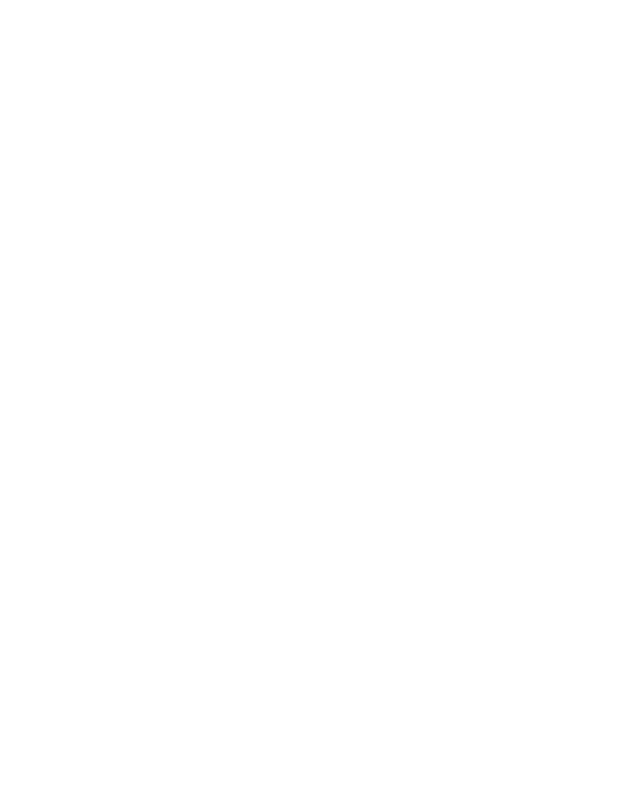
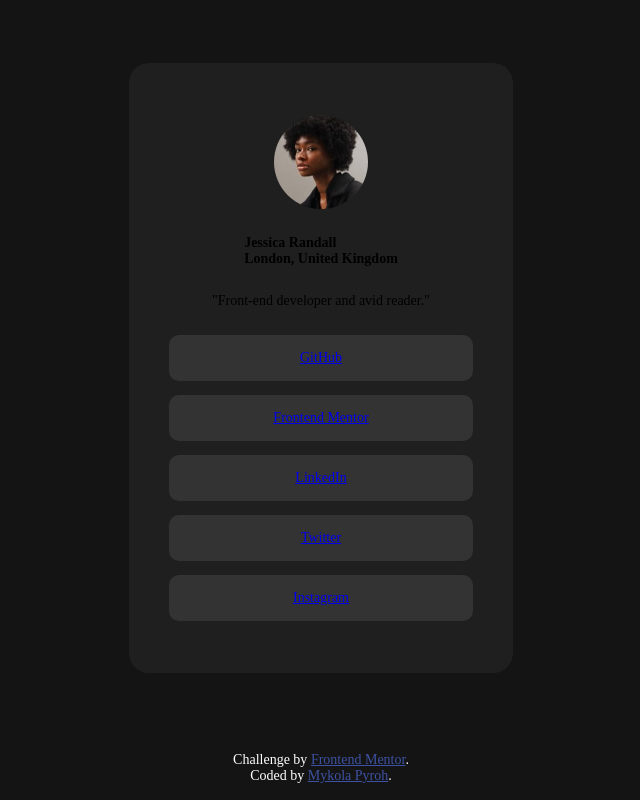
Before and after one commit to mykola-pyroh/social-links-profile, a plain HTML site: page index.html in a window 1280 px wide. Shown: the whole page, without its empty margins (319-959 px from the left). Drawn offline with Linux system fonts and the light colour scheme.

Commit message:
Added content and some styles

```diff
--- a/index.html
+++ b/index.html
@@ -7,6 +7,28 @@
     <link rel="stylesheet" href="styles.css">
 </head>
 <body>
-
+    <main>
+        <article class="profile-container">
+            <section class="profile-container__user-profile">
+                <img src="./src/img/avatar-jessica.jpeg" alt="Jessica's photo" class="user-profile__profile-photo">
+                <section class="user-profile__user-info">
+                    <h1>Jessica Randall</h1>
+                    <h2>London, United Kingdom</h2>
+                </section>
+                <p class="user-profile__user-position">"Front-end developer and avid reader."</p>
+            </section>
+            <section class="profile-container__links-container">
+                <a href="#" class="links-container__link-item">GitHub</a>
+                <a href="#" class="links-container__link-item">Frontend Mentor</a>
+                <a href="#" class="links-container__link-item">LinkedIn</a>
+                <a href="#" class="links-container__link-item">Twitter</a>
+                <a href="#" class="links-container__link-item">Instagram</a>
+            </section>
+        </article>
+    </main>
+    <footer>
+        <p>Challenge by <a href="https://www.frontendmentor.io?ref=challenge" target="_blank">Frontend Mentor</a>.</p>
+        <p>Coded by <a href="https://www.linkedin.com/in/mykola-pyroh/" target="_blank">Mykola Pyroh</a>.</p>
+    </footer>
 </body>
 </html>
--- a/src/styles/_variables.scss
+++ b/src/styles/_variables.scss
@@ -0,0 +1,8 @@
+// Colors
+
+$green: hsl(75, 94%, 57%);
+$white: hsl(0, 0%, 100%);
+$grey-700: hsl(0, 0%, 20%);
+$grey-800: hsl(0, 0%, 12%);
+$grey-900: hsl(0, 0%, 8%);
+$link: hsl(228, 45%, 44%);
--- a/src/styles/styles.scss
+++ b/src/styles/styles.scss
@@ -0,0 +1,75 @@
+@use './variables';
+
+* {
+    box-sizing: border-box;
+    font-size: 14px;
+    margin: 0;
+    padding: 0;
+}
+
+body {
+    background-color: variables.$grey-900;
+}
+
+main {
+    display: flex;
+    flex-direction: column;
+    align-items: center;
+    justify-content: center;
+    height: 92svh;
+}
+
+.profile-container {
+    display: flex;
+    flex-direction: column;
+    align-items: center;
+    justify-content: center;
+    background-color: variables.$grey-800;
+    border-radius: 20px;
+    height: 610px;
+    width: 384px;
+    &__user-profile {
+        display: flex;
+        flex-direction: column;
+        align-items: center;
+        justify-content: center;
+        gap: 26px;
+        margin: 0 0 26px;
+    }
+    &__links-container {
+        display: flex;
+        flex-direction: column;
+        align-items: center;
+        justify-content: center;
+        gap: 14px;
+    }
+}
+
+.user-profile {
+    &__profile-photo {
+        border-radius: 50%;
+        height: 94px;
+        width: 94px;
+    }
+}
+
+.links-container__link-item {
+    border-radius: 10px;
+    background-color: variables.$grey-700;
+    text-align: center;
+    align-content: center;
+    height: 46px;
+    width: 304px;
+}
+
+footer {
+    display: flex;
+    flex-direction: column;
+    align-items: center;
+    justify-content: center;
+    color: variables.$white;
+    height: 8svh;
+    a {
+        color: variables.$link;
+    }
+}
```
Also changed, not shown: styles.css, 1 other file.
